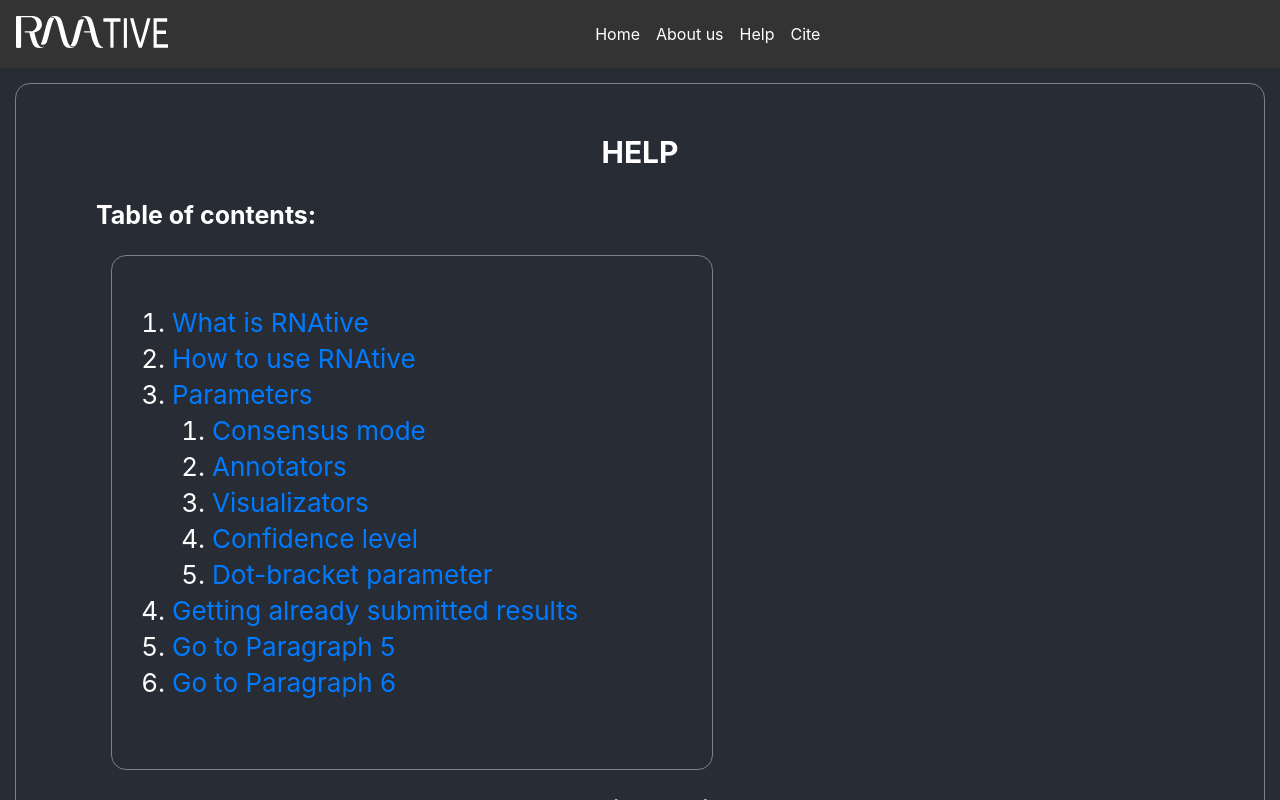
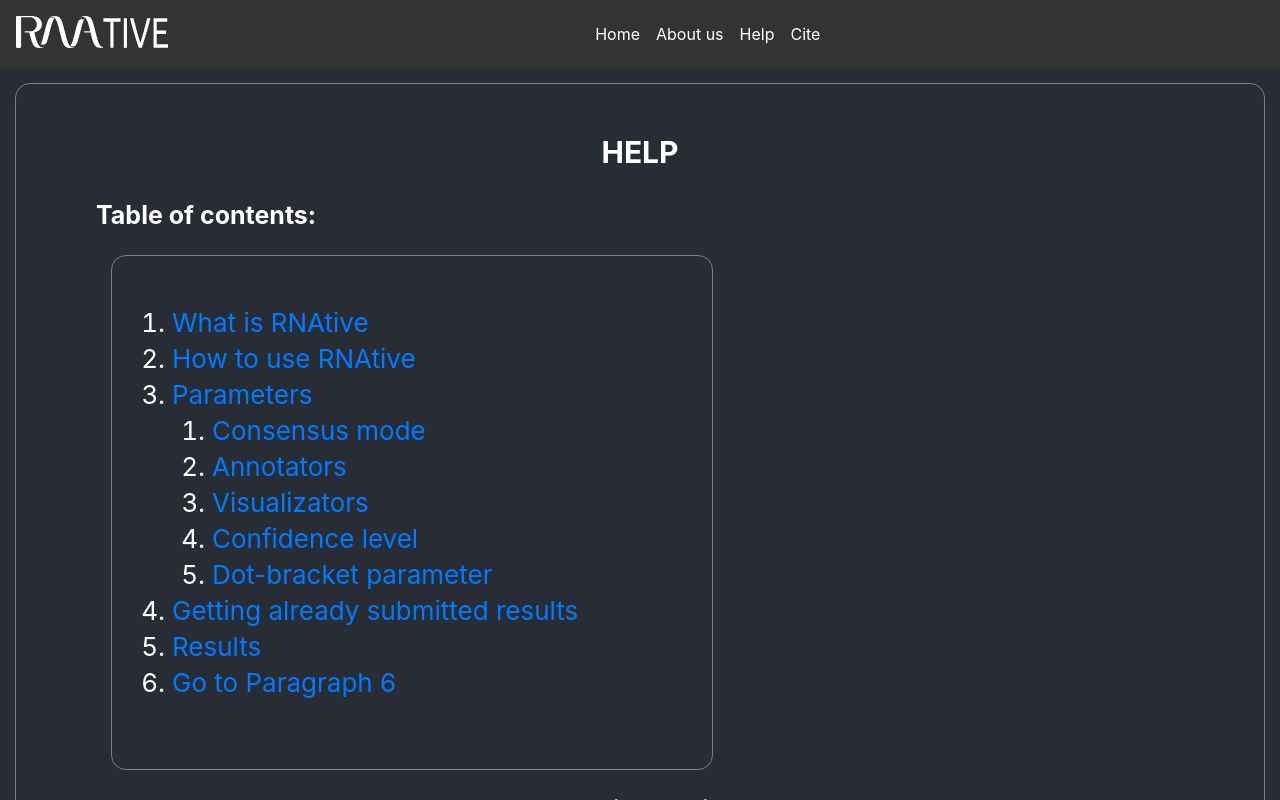
Before and after one commit to tzok/RNAtive, a React (Create React App) app in the folder my-app/: page /Help in a window 1280 px wide. Shown: the top 800 px of the page. Built offline with nearby package versions, Linux system fonts and the light colour scheme.

Commit message:
tiny change to text

```diff
--- a/my-app/src/Help.js
+++ b/my-app/src/Help.js
@@ -64,7 +64,7 @@
                 <a href="#dolor4">Getting already submitted results</a>
               </li>
               <li>
-                <a href="#dolor5">Go to Paragraph 5</a>
+                <a href="#dolor5">Results</a>
               </li>
               <li>
                 <a href="#dolor6">Go to Paragraph 6</a>
```
